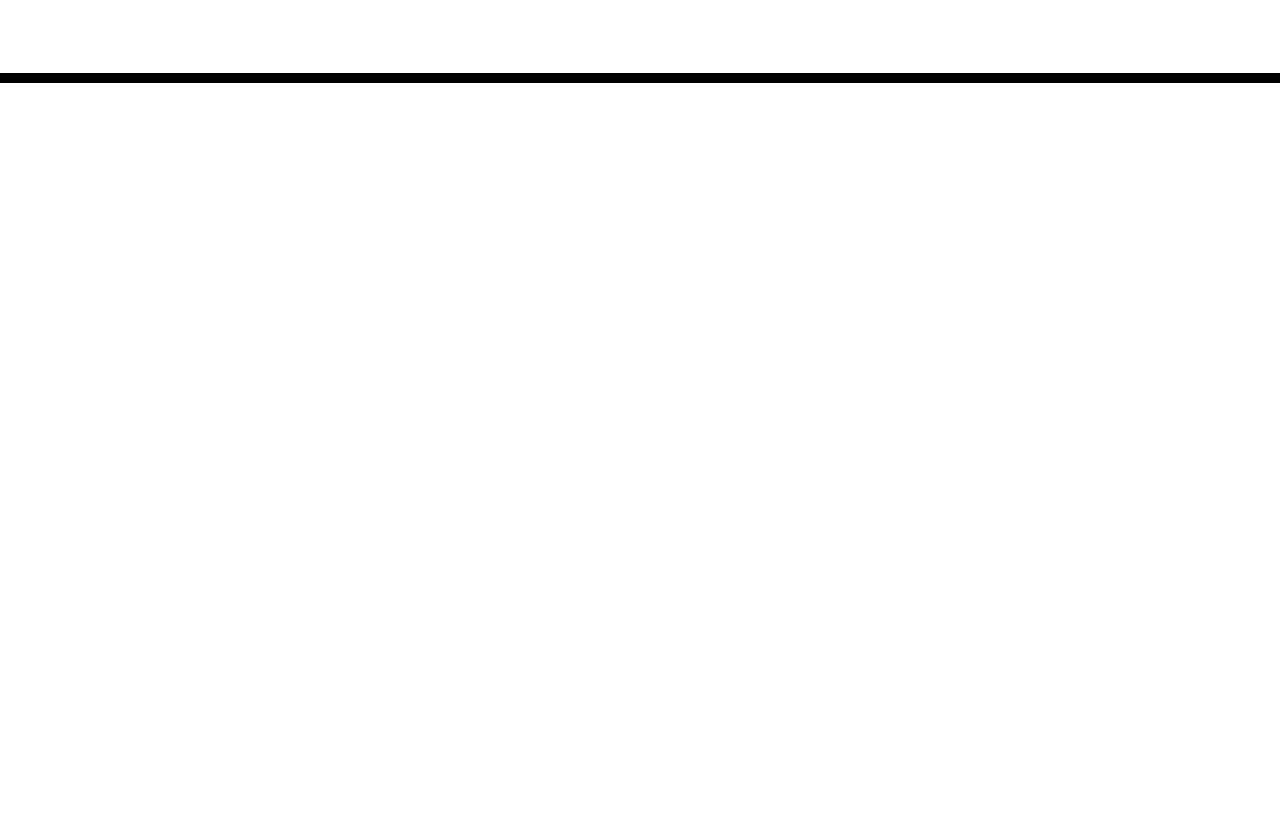
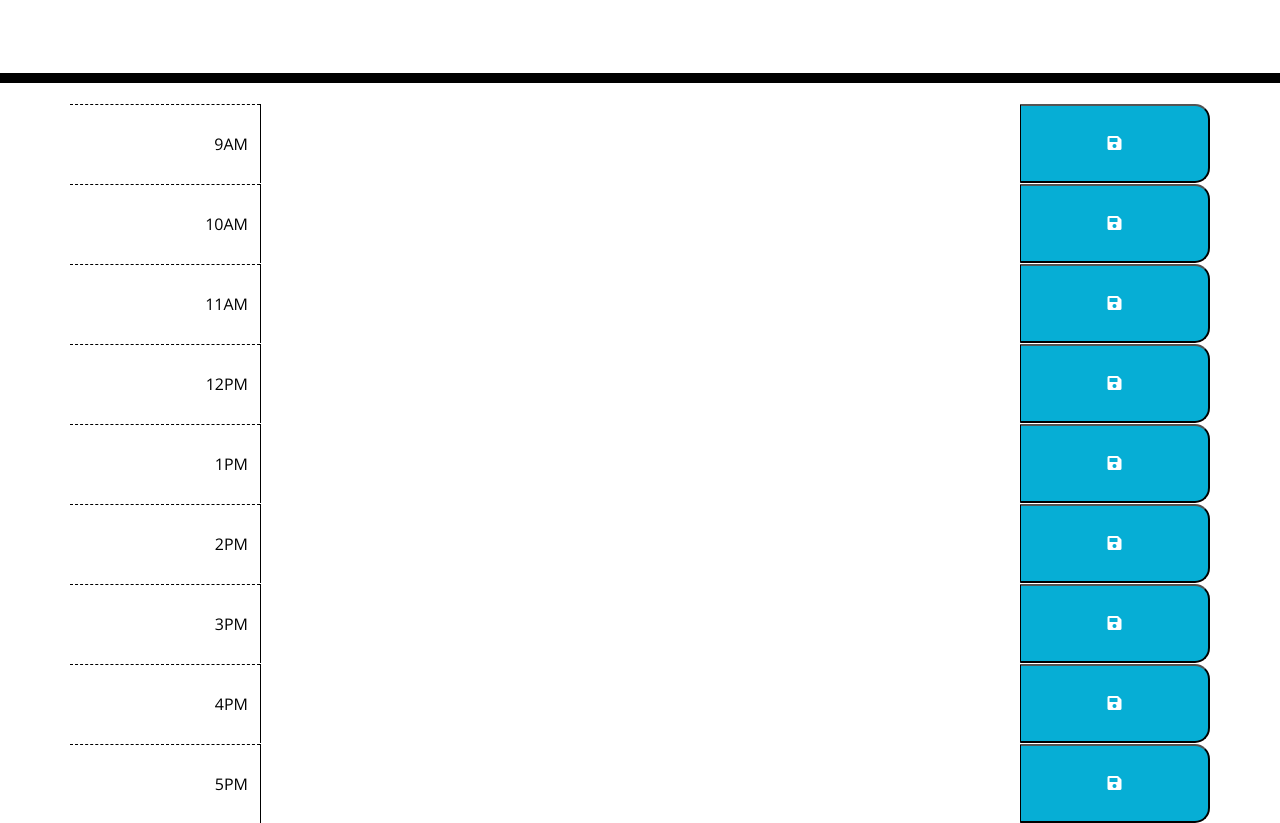
Before and after one commit to adebayoadebisi/07-work-day-scheduler-challenge, a plain HTML site: page index.html in a window 1280 px wide. Shown: the part 168-991 px from the top of the page. Before the commit the page ends 800 px from the top, so only its background shows below. Drawn offline with nearby package versions, Linux system fonts and the light colour scheme.

Commit message:
Created the time bloacks, description boxes and save button to match requirement using bootstrap

```diff
--- a/index.html
+++ b/index.html
@@ -30,8 +30,52 @@
       <p class="lead">A simple calendar app for scheduling your work day</p>
       <p id="currentDay" class="lead"></p>
     </header>
-    <div class="container">
-      <!-- Timeblocks go here -->
+    <div class="container-lg pt-1 mt-3">
+      <div id="hour-9" class="row time-block">
+        <div class="d-flex align-items-center justify-content-end col-2 hour">9AM</div>
+        <textarea class="col-8 description" rows="3"></textarea>
+        <button type="button" class=" col-2 saveBtn "><i class="fas fa-save" aria-hidden="true"></i></button>
+      </div>
+      <div id="hour-10" class="row time-block">
+        <div class="d-flex align-items-center justify-content-end col-2 hour">10AM</div>
+        <textarea class="col-8 description" rows="3"></textarea>
+        <button type="button" class=" col-2 saveBtn "><i class="fas fa-save" aria-hidden="true"></i></button>
+      </div>
+      <div id="hour-11" class="row time-block">
+        <div class="d-flex align-items-center justify-content-end col-2 hour">11AM</div>
+        <textarea class="col-8 description" rows="3"></textarea>
+        <button type="button" class=" col-2 saveBtn "><i class="fas fa-save" aria-hidden="true"></i></button>
+      </div>
+      <div id="hour-12" class="row time-block">
+        <div class="d-flex align-items-center justify-content-end col-2 hour">12PM</div>
+        <textarea class="col-8 description" rows="3"></textarea>
+        <button type="button" class=" col-2 saveBtn "><i class="fas fa-save" aria-hidden="true"></i></button>
+      </div>
+      <div id="hour-13" class="row time-block">
+        <div class="d-flex align-items-center justify-content-end col-2 hour">1PM</div>
+        <textarea class="col-8 description" rows="3"></textarea>
+        <button type="button" class=" col-2 saveBtn "><i class="fas fa-save" aria-hidden="true"></i></button>
+      </div>
+      <div id="hour-14" class="row time-block">
+        <div class="d-flex align-items-center justify-content-end col-2 hour">2PM</div>
+        <textarea class="col-8 description" rows="3"></textarea>
+        <button type="button" class=" col-2 saveBtn "><i class="fas fa-save" aria-hidden="true"></i></button>
+      </div>
+      <div id="hour-15" class="row time-block">
+        <div class="d-flex align-items-center justify-content-end col-2 hour">3PM</div>
+        <textarea class="col-8 description" rows="3"></textarea>
+        <button type="button" class=" col-2 saveBtn "><i class="fas fa-save" aria-hidden="true"></i></button>
+      </div>
+      <div id="hour-16" class="row time-block">
+        <div class="d-flex align-items-center justify-content-end col-2 hour">4PM</div>
+        <textarea class="col-8 description" rows="3"></textarea>
+        <button type="button" class=" col-2 saveBtn "><i class="fas fa-save" aria-hidden="true"></i></button>
+      </div>
+      <div id="hour-17" class="row time-block">
+        <div class="d-flex align-items-center justify-content-end col-2 hour">5PM</div>
+        <textarea class="col-8 description" rows="3"></textarea>
+        <button type="button" class=" col-2 saveBtn"><i class="fas fa-save" aria-hidden="true"></i></button>
+      </div>
     </div>
 
     <script src="https://cdnjs.cloudflare.com/ajax/libs/jquery/3.2.1/jquery.min.js"></script>
```
